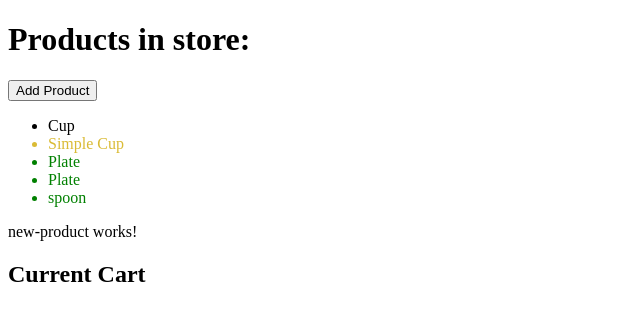
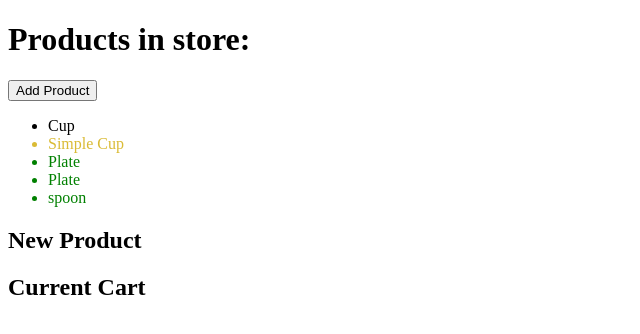
Before and after one commit to chanakamin/angularLesson, an Angular app: page / in a window 1280 px wide. Both pictures are taken after a click on the button "Add Product". Shown: the top 334 px of the page, without its empty margins (0-640 px from the left). Built offline with nearby package versions, Linux system fonts and the light colour scheme.

Commit message:
update new product

```diff
--- a/src/app/components/new-product/new-product.component.html
+++ b/src/app/components/new-product/new-product.component.html
@@ -1 +1 @@
-<p>new-product works!</p>
+<h2>New Product</h2>
```
